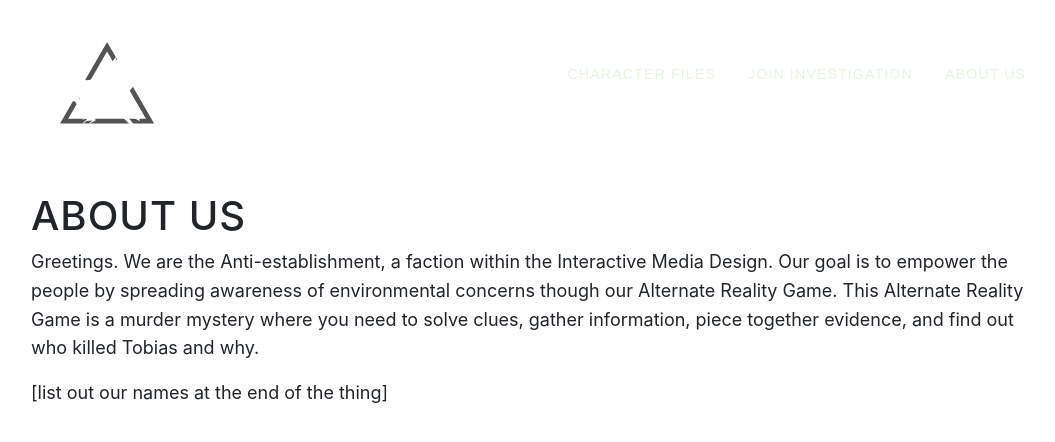
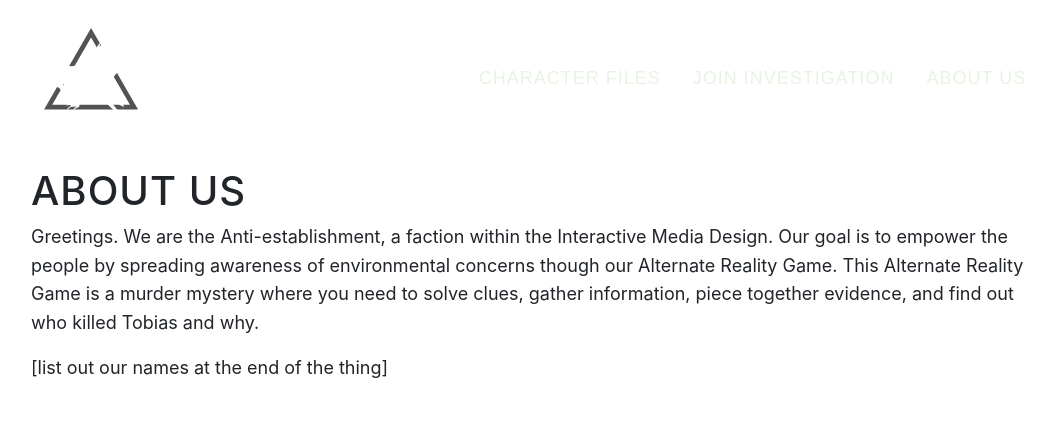
Before and after one commit to julngo/antiestablishment, a website with bundled scripts: page us.html in a window 1280 px wide. Shown: the whole page, without its empty margins (97-1152 px from the left). Built offline with nearby package versions, Linux system fonts and the light colour scheme.

Commit message:
Adjusted some navbar stuff

```diff
--- a/css/indexStyle.css
+++ b/css/indexStyle.css
@@ -137,6 +137,7 @@ body{
     text-align: center;
     padding: 14px 16px;
     text-decoration: none;
+    text-transform: uppercase;
 }
 /* responsive stuff */
 @media (min-width: 1024px) and (max-width: 1550px){
--- a/css/style.css
+++ b/css/style.css
@@ -22,7 +22,7 @@
     padding-top: 30px;
 }
 
-#top-navbar ul li p {
+#top-navbar ul li a p {
     display: block;
     color: #e8f3e4;
     text-align: center;
@@ -30,14 +30,7 @@
     text-decoration: none;
 }
 
-#top-navbar ul li a {
-    display: block;
-    color: #e8f3e4;
-    text-align: center;
-    padding: 14px 16px;
-    text-decoration: none;
-}
-#top-navbar ul li a:hover:not(.active) {
+#top-navbar ul li a p:hover:not(.active) {
     background-color: rgba(255,255,255,0.1);
 }
 
@@ -55,3 +48,7 @@
     width: 100px;
     height: 100px;
 }
+
+#top-navbar ul li a p #active{
+    color: #6a85c0;
+}
--- a/us.html
+++ b/us.html
@@ -29,9 +29,9 @@
               <ul>
                   <li style="float: left"><a href="index.html"><img class="logo" src="img/logoNoText2.svg"></a></li>
 
-                  <li class="navText" style="float: right"><a href="us.html">About Us</a></li>
-                    <li class="navText" style="float: right"><a href="moreInfo.html">Join Investigation</a></li>
-                    <li class="navText" style="float: right"><a href="files.html">Character Files</a></li>
+                  <li class="navText" style="float: right"><a href="us.html"><p>About Us</p></a></li>
+                    <li class="navText" style="float: right"><a href="moreInfo.html"><p>Join Investigation</p></a></li>
+                    <li class="navText" style="float: right"><a href="files.html"><p>Character Files</p></a></li>
               </ul>
             </div>
         </nav>
```
Also changed, not shown: files.html (+3 -3 lines), moreInfo.html (+3 -3 lines).
